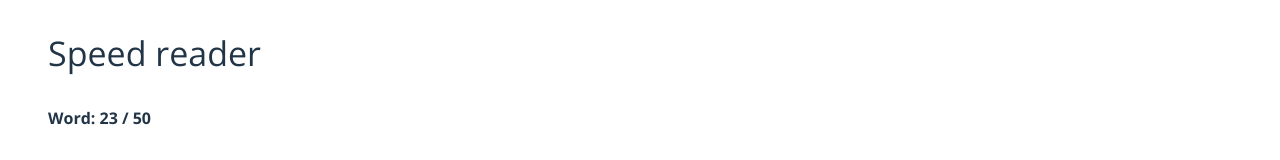
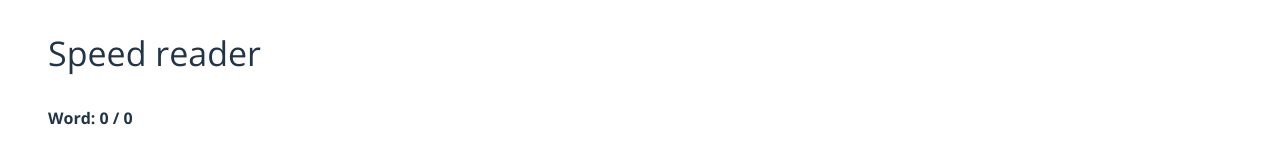
Before and after one commit to BernardMoy/reader, a React (Vite) app: page / in a window 1280 px wide. Shown: the top 160 px of the page. Built offline with nearby package versions, Linux system fonts and the light colour scheme.

Commit message:
Display displaying word number

```diff
--- a/src/Content.tsx
+++ b/src/Content.tsx
@@ -18,20 +18,27 @@ async function play(
   initialWpm: number,
   finalWpm: number,
   duration: number,
-  currentWord: String | null,
+  setCurrentWordNumber: React.Dispatch<React.SetStateAction<number>>,
+  setTotalWordNumber: React.Dispatch<React.SetStateAction<number>>,
   setCurrentWord: React.Dispatch<React.SetStateAction<String | null>>,
   playing: React.RefObject<Boolean> // UseRef hook -> React useStates are not updated immediately
 ) {
+  // set the total word number to be displayed
+  setTotalWordNumber(wordList.length);
+
   // the initial duration where a single word is displayed is (60/n)*1000 (ms)
   // stop when playing.current is set to false
   for (let i = 0; i < wordList.length && playing.current; i++) {
     // display the next word
     const w = wordList[i];
+    setCurrentWordNumber(i);
     setCurrentWord(w);
     await sleep(60000 / initialWpm);
   }
 
   // when all words have been displayed, set the current word back to null to exit play mode
+  setTotalWordNumber(0);
+  setCurrentWordNumber(0);
   setCurrentWord(null);
 
   // exit play state
@@ -49,8 +56,10 @@ export default function Content({ text, setText }: Props) {
   const [finalWpm, setFinalWpm] = useState<number>(200);
   const [duration, setDuration] = useState<number>(10);
 
-  // store the current word to be displayed, or none if there aren't any
+  // store the current word number to be displayed, or none if there aren't any
   // if current word is none, then it is not in a displaying state
+  const [currentWordNumber, setCurrentWordNumber] = useState<number>(0);
+  const [totalWordNumber, setTotalWordNumber] = useState<number>(0);
   const [currentWord, setCurrentWord] = useState<String | null>(null);
 
   // state to check if it is playing
@@ -66,7 +75,7 @@ export default function Content({ text, setText }: Props) {
       {/* The text showing how many words are left */}
       <Typography variant="body1" fontWeight="bold" align="left">
         {/* Make this fontweight bold */}
-        Word: 23 / 50
+        Word: {currentWordNumber} / {totalWordNumber}
       </Typography>
 
       {/* The main textfield for entering the paragraph */}
@@ -167,7 +176,8 @@ export default function Content({ text, setText }: Props) {
                 initialWpm,
                 finalWpm,
                 duration,
-                currentWord,
+                setCurrentWordNumber,
+                setTotalWordNumber,
                 setCurrentWord,
                 playing
               );
```
